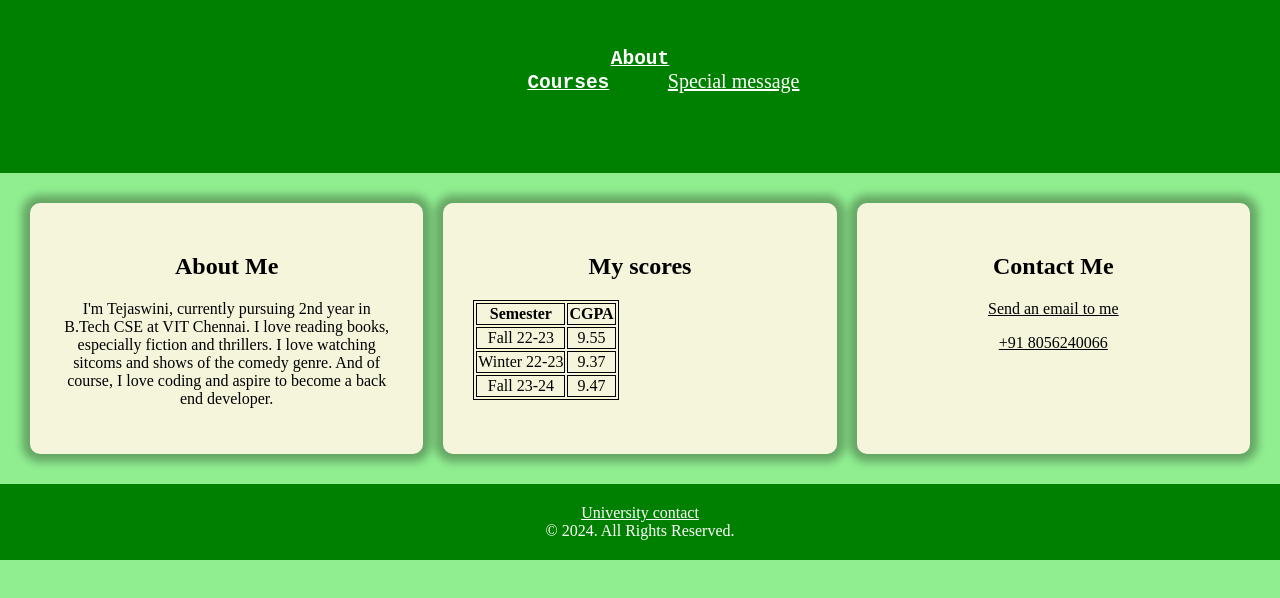
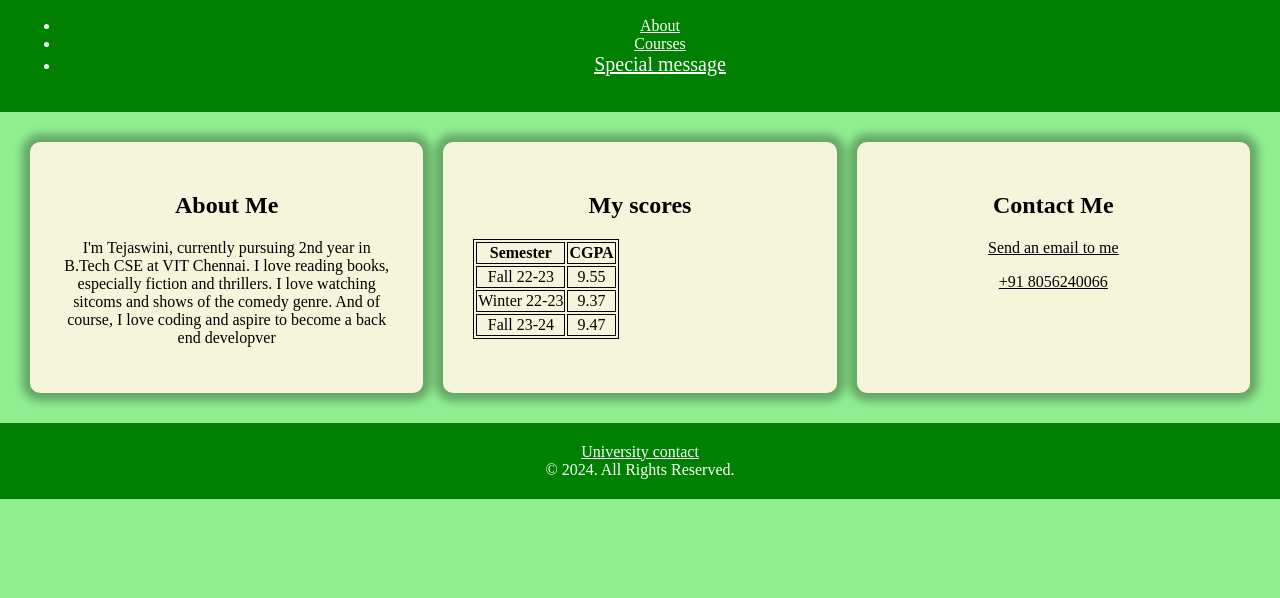
Before and after one commit to tejaswini0106/tejaswini0106.github.io, a plain HTML site: page index.html in a window 1280 px wide. Shown: the part 70-668 px from the top of the page. Drawn offline with Linux system fonts and the light colour scheme; a web font is replaced by a local one.

Commit message:
Update index.html

```diff
--- a/index.html
+++ b/index.html
@@ -7,14 +7,19 @@
 </head>
 <body>
   <header>
-    <h2>Welcome to my website!</h2><pre>
-      <h2><div id="l1"><a href="#">About</a></div>    <div class="dropdown">Courses<div class="dropdown-content"><p>DBMS</p><p>STS</p><p>CAO</p><p>OS</p><p>Fog and edge</p><p>Prob and stat</p><p>Web Prog</p></div></div>     <button class="button" onclick="alert('Have a great day!')">Special message</button></h2>
-    </pre>
+    <h2>Welcome to my website!</h2>
+    <nav>
+      <ul>
+        <li><div id="l1"><a href="#">About</a></div></li>
+        <li><div class="dropdown">Courses<div class="dropdown-content"><p>DBMS</p><p>STS</p><p>CAO</p><p>OS</p><p>Fog and edge</p><p>Prob and stat</p><p>Web Prog</p></div></div></li>
+        <li><button class="button" onclick="alert('Have a great day!')">Special message</button></li>
+      </ul>
+    </nav>
   </header>
   <div id="container">
     <div id="left-frame" class="frame">
       <h2>About Me</h2>
-        <p>I'm Tejaswini, currently pursuing 2nd year in B.Tech CSE at VIT Chennai. I love reading books, especially fiction and thrillers. I love watching sitcoms and shows of the comedy genre. And of course, I love coding and aspire to become a back end developer.</p>
+        <p>I'm Tejaswini, currently pursuing 2nd year in B.Tech CSE at VIT Chennai. I love reading books, especially fiction and thrillers. I love watching sitcoms and shows of the comedy genre. And of course, I love coding and aspire to become a back end developver</p>
     </div>
 
     <div id="center-frame" class="frame">
```
